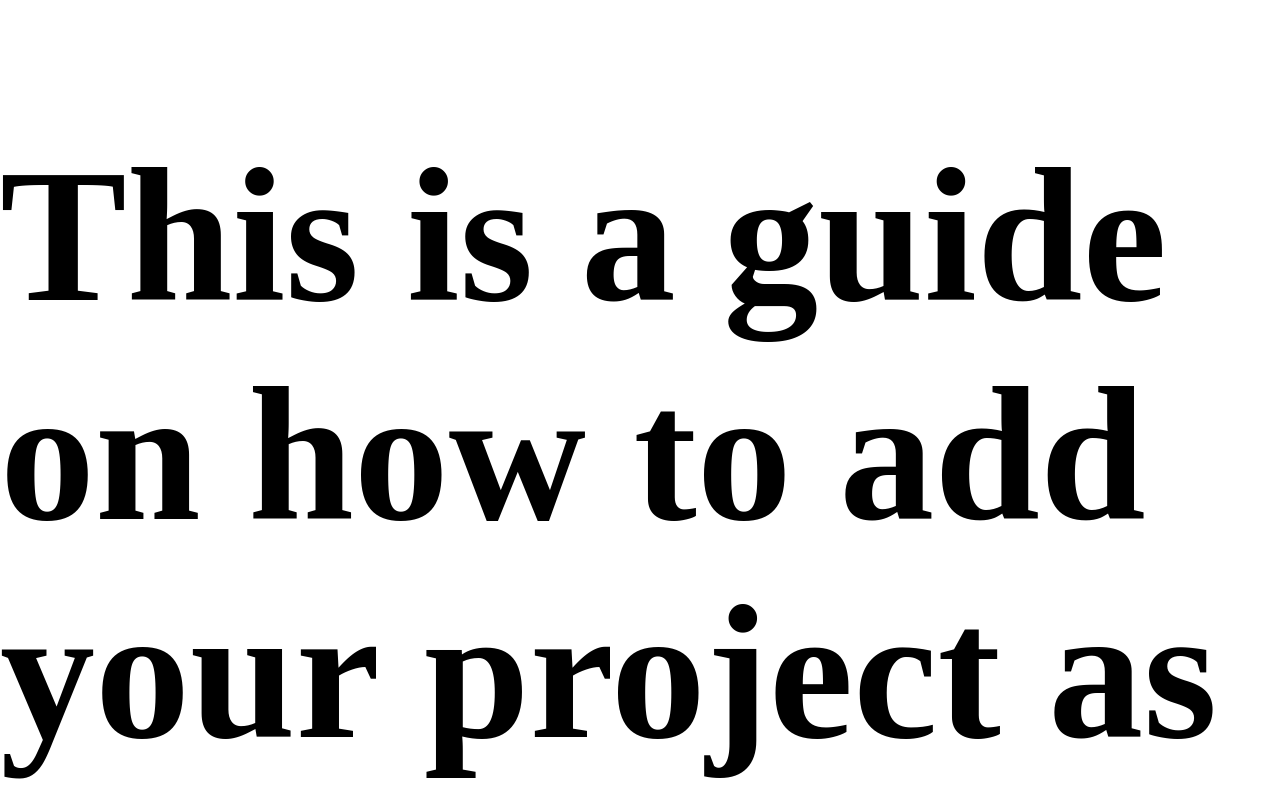
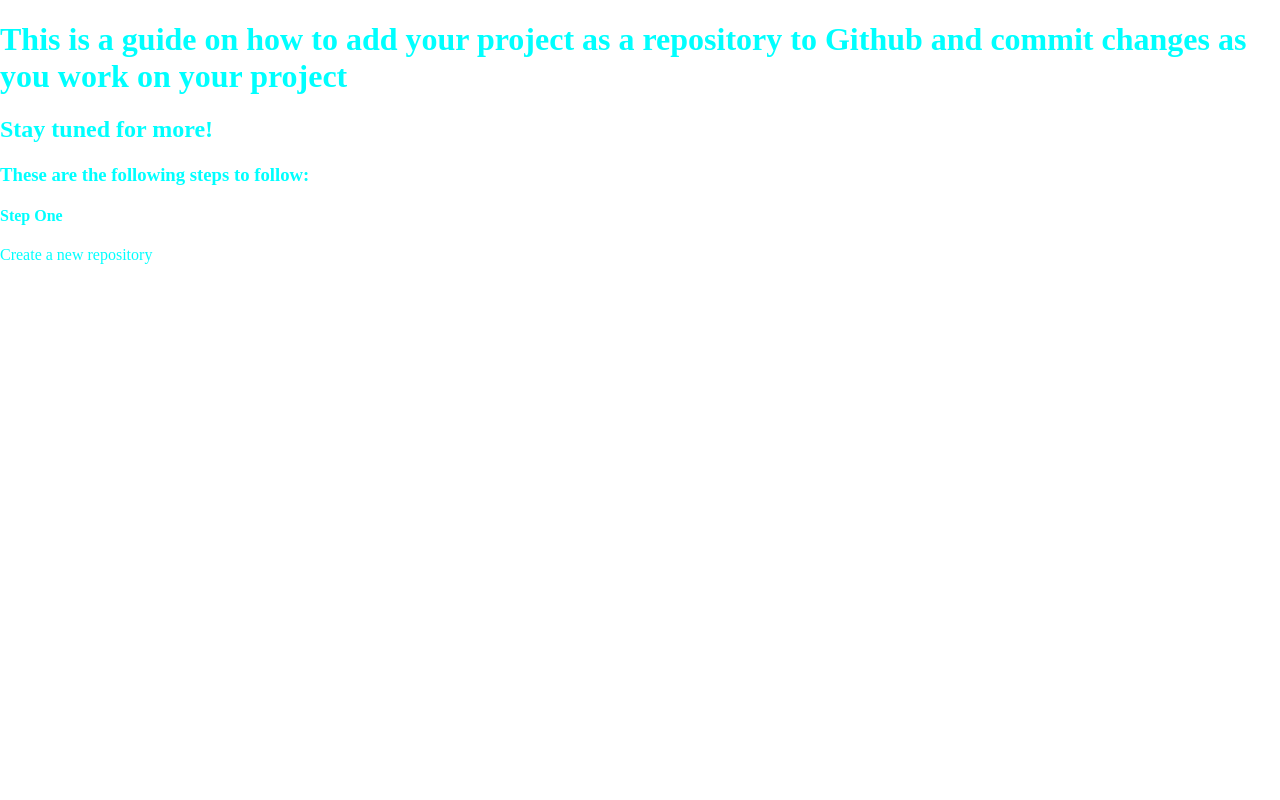
Before and after one commit to zeenatcassim/testing-again, a plain HTML site: page index.html in a window 1280 px wide. Shown: the top 800 px of the page. Drawn offline with Linux system fonts and the light colour scheme.

Commit message:
Update style.css

```diff
--- a/style.css
+++ b/style.css
@@ -1,3 +1,3 @@
 body{
-    font-size: 95px;
+    color: aqua;
 }
```
